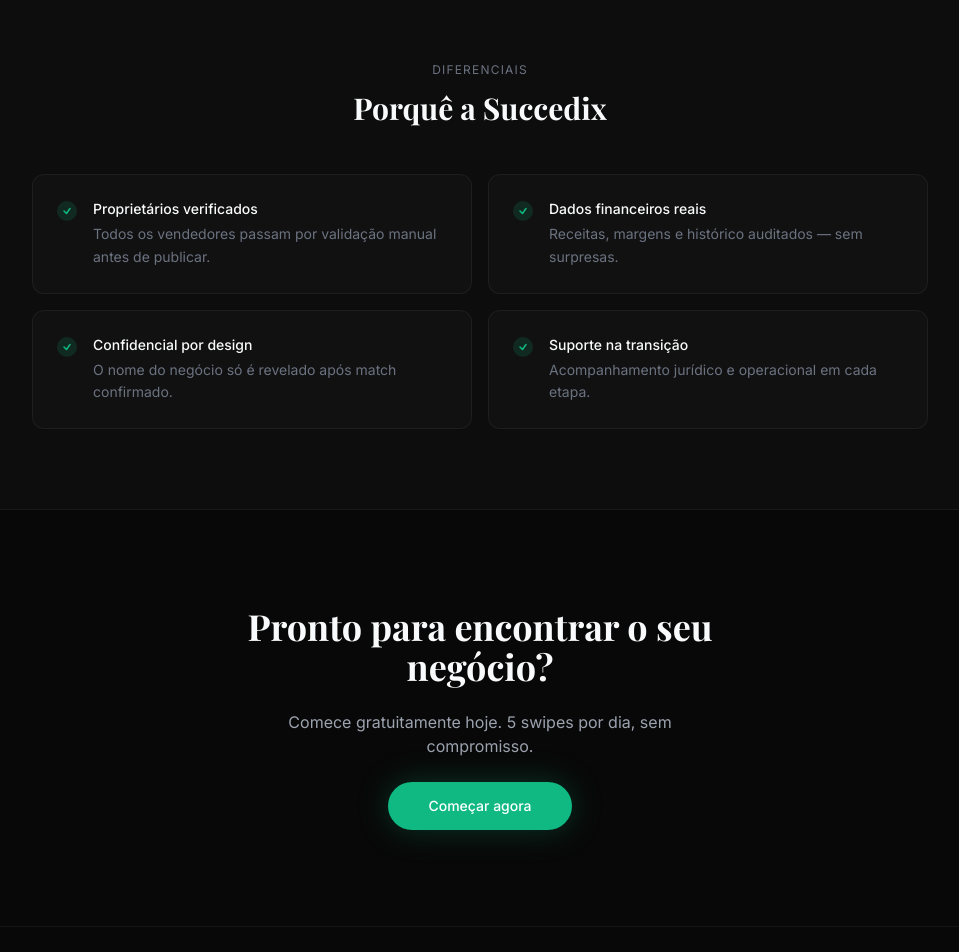
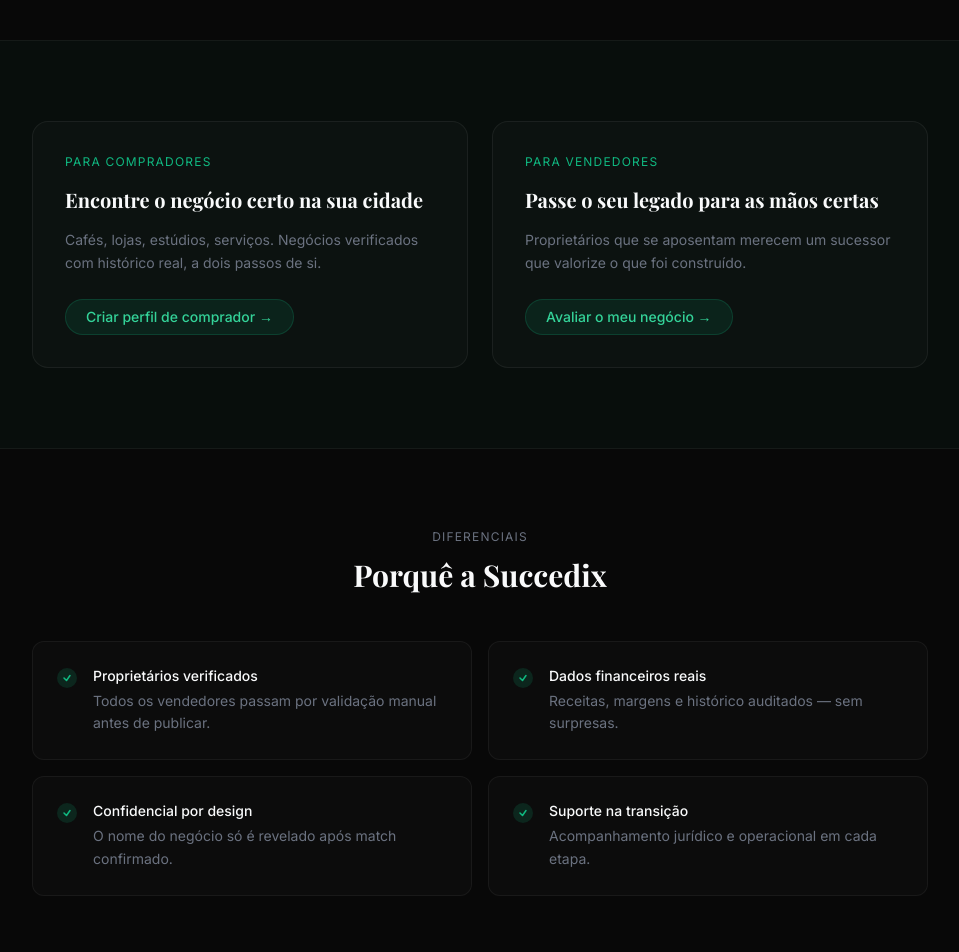
Before and after one commit to vladioptimizia/succedix, a Next.js app: page / in a window 1280 px wide. Shown: the part 1300-2252 px from the top of the page, without its empty margins (160-1119 px from the left). Built offline with nearby package versions, Linux system fonts and the light colour scheme.

Commit message:
feat: fix Como funciona link, add homepage tagline, seller onboarding saves to Supabase

```diff
--- a/app/page.tsx
+++ b/app/page.tsx
@@ -21,8 +21,8 @@
           <span style={{ background: 'linear-gradient(135deg, #10b981, #34d399)', WebkitBackgroundClip: 'text', WebkitTextFillColor: 'transparent' }}>Oportunidades reais.</span>
         </h1>
 
-        <p className="text-gray-400 max-w-md text-lg leading-relaxed">
-          Conectamos proprietários e compradores certos — sem intermediários, sem fricção.
+        <p className="text-gray-400 max-w-lg text-lg leading-relaxed">
+          Conectamos compradores locais e proprietários que se aposentam de micro e pequenas empresas — cafés, lojas, estúdios e muito mais. Simples, local e construída para a sua comunidade.
         </p>
 
         <div className="flex flex-col sm:flex-row gap-3 mt-2">
@@ -58,8 +58,28 @@
         </div>
       </section>
 
+      {/* Para quem é */}
+      <section className="px-6 py-20" style={{ background: 'rgba(16,185,129,0.03)', borderTop: '1px solid rgba(255,255,255,0.05)', borderBottom: '1px solid rgba(255,255,255,0.05)' }}>
+        <div className="max-w-4xl mx-auto grid md:grid-cols-2 gap-6">
+          <AudienceCard
+            tag="Para compradores"
+            title="Encontre o negócio certo na sua cidade"
+            description="Cafés, lojas, estúdios, serviços. Negócios verificados com histórico real, a dois passos de si."
+            cta="Criar perfil de comprador"
+            href="/onboarding/buyer"
+          />
+          <AudienceCard
+            tag="Para vendedores"
+            title="Passe o seu legado para as mãos certas"
+            description="Proprietários que se aposentam merecem um sucessor que valorize o que foi construído."
+            cta="Avaliar o meu negócio"
+            href="/onboarding/seller"
+          />
+        </div>
+      </section>
+
       {/* Destaques */}
-      <section className="px-6 py-20" style={{ background: 'rgba(255,255,255,0.02)', borderTop: '1px solid rgba(255,255,255,0.05)', borderBottom: '1px solid rgba(255,255,255,0.05)' }}>
+      <section className="px-6 py-20">
         <div className="max-w-4xl mx-auto">
           <p className="text-center text-xs tracking-widest uppercase text-gray-500 mb-3">Diferenciais</p>
           <h2 className="font-serif text-3xl font-bold text-center mb-12">Porquê a Succedix</h2>
@@ -73,7 +93,7 @@
       </section>
 
       {/* CTA */}
-      <section className="px-6 py-24 flex flex-col items-center text-center gap-6">
+      <section className="px-6 py-24 flex flex-col items-center text-center gap-6" style={{ borderTop: '1px solid rgba(255,255,255,0.05)' }}>
         <h2 className="font-serif text-3xl md:text-4xl font-bold max-w-xl">Pronto para encontrar o seu negócio?</h2>
         <p className="text-gray-400 max-w-sm">Comece gratuitamente hoje. 5 swipes por dia, sem compromisso.</p>
         <Link
@@ -109,6 +129,26 @@
   );
 }
 
+function AudienceCard({ tag, title, description, cta, href }: { tag: string; title: string; description: string; cta: string; href: string }) {
+  return (
+    <div
+      className="p-8 rounded-2xl flex flex-col gap-4"
+      style={{ background: 'rgba(255,255,255,0.02)', border: '1px solid rgba(255,255,255,0.06)' }}
+    >
+      <span className="text-xs tracking-widest uppercase" style={{ color: '#10b981' }}>{tag}</span>
+      <h3 className="font-serif text-xl font-bold leading-snug">{title}</h3>
+      <p className="text-sm leading-relaxed" style={{ color: '#6b7280' }}>{description}</p>
+      <Link
+        href={href}
+        className="mt-2 self-start h-9 px-5 rounded-full text-sm font-medium flex items-center"
+        style={{ background: 'rgba(16,185,129,0.1)', border: '1px solid rgba(16,185,129,0.2)', color: '#34d399' }}
+      >
+        {cta} →
+      </Link>
+    </div>
+  );
+}
+
 function Feature({ title, description }: { title: string; description: string }) {
   return (
     <div
--- a/components/Header.tsx
+++ b/components/Header.tsx
@@ -8,16 +8,16 @@
           Succedix<span className="text-success">.</span>
         </Link>
         <nav className="hidden md:flex items-center gap-8 text-sm text-gray-400">
-          <Link href="#como-funciona" className="hover:text-white transition-colors">Como funciona</Link>
+          <Link href="/#como-funciona" className="hover:text-white transition-colors">Como funciona</Link>
           <Link href="/onboarding/seller" className="hover:text-white transition-colors">Vender</Link>
           <Link href="/onboarding/buyer" className="hover:text-white transition-colors">Comprar</Link>
         </nav>
         <div className="flex items-center gap-3">
-          <Link href="/discover" className="text-sm text-gray-300 hover:text-white transition-colors px-4 h-9 flex items-center">
+          <Link href="/login" className="text-sm text-gray-300 hover:text-white transition-colors px-4 h-9 flex items-center">
             Entrar
           </Link>
           <Link
-            href="/onboarding/buyer"
+            href="/login"
             className="text-sm font-medium h-9 px-5 rounded-full flex items-center transition-colors"
             style={{ background: '#10b981', color: '#fff' }}
           >
```
Also changed, not shown: app/onboarding/seller/page.tsx (+102 -52 lines).
